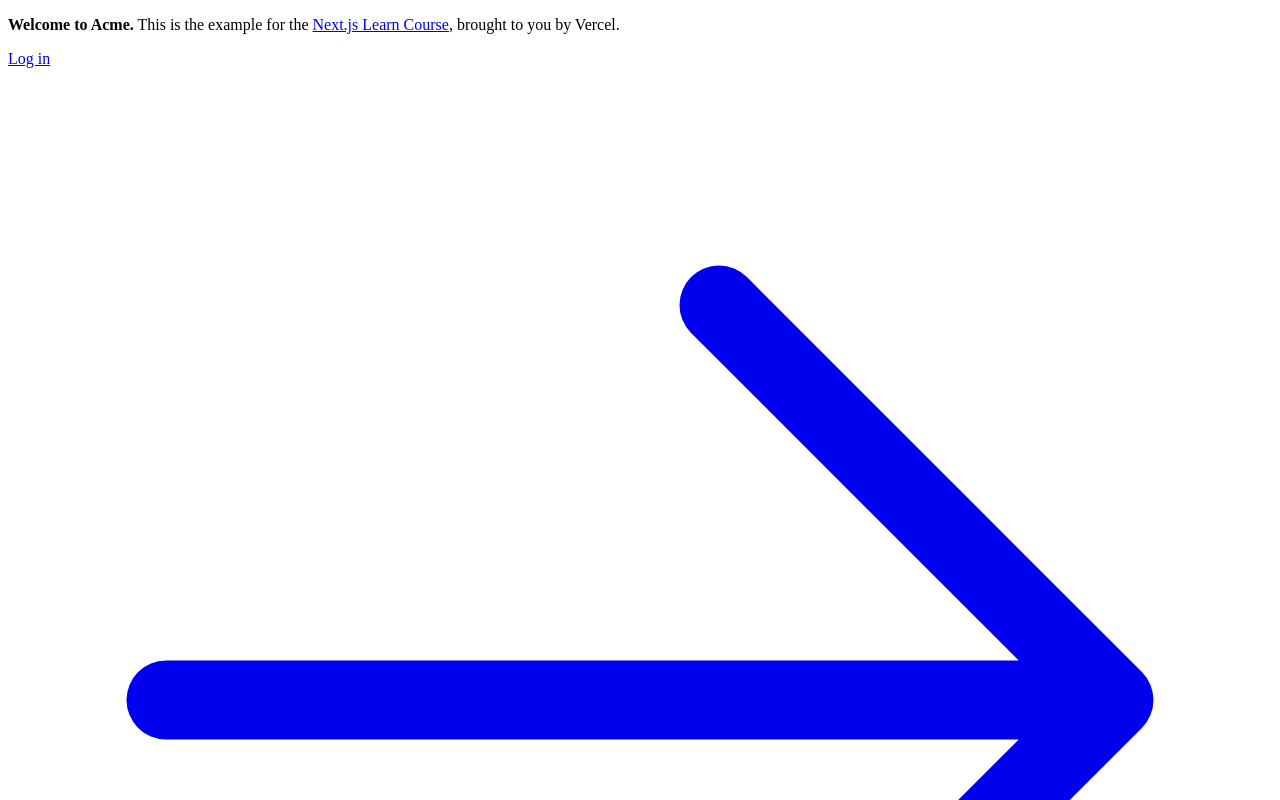
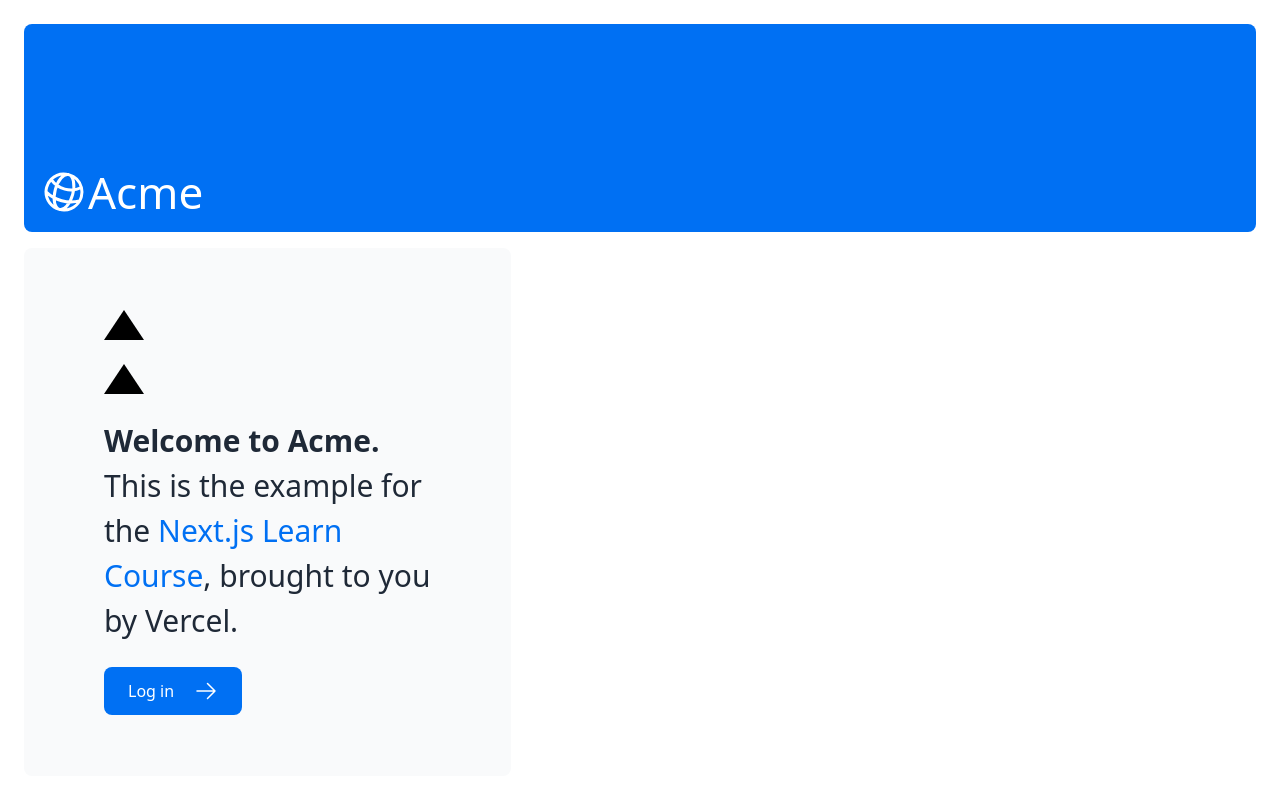
Before and after one commit to SergiuPlesco/dashboard-nextjs, a Next.js app: page / in a window 1280 px wide. Shown: the top 800 px of the page. Built offline with nearby package versions, Linux system fonts and the light colour scheme.

Commit message:
trying css modules, added missing alt attribute

```diff
--- a/app/layout.tsx
+++ b/app/layout.tsx
@@ -1,3 +1,4 @@
+import '@/app/ui/global.css';
 export default function RootLayout({
   children,
 }: {
--- a/app/page.tsx
+++ b/app/page.tsx
@@ -1,15 +1,18 @@
 import AcmeLogo from '@/app/ui/acme-logo';
 import { ArrowRightIcon } from '@heroicons/react/24/outline';
 import Link from 'next/link';
+import styles from '@/app/ui/home.module.css';
 
 export default function Page() {
   return (
     <main className="flex min-h-screen flex-col p-6">
       <div className="flex h-20 shrink-0 items-end rounded-lg bg-blue-500 p-4 md:h-52">
-        {/* <AcmeLogo /> */}
+        <AcmeLogo />
       </div>
       <div className="mt-4 flex grow flex-col gap-4 md:flex-row">
         <div className="flex flex-col justify-center gap-6 rounded-lg bg-gray-50 px-6 py-10 md:w-2/5 md:px-20">
+          <div className="h-0 w-0 border-b-[30px] border-l-[20px] border-r-[20px] border-b-black border-l-transparent border-r-transparent" />
+          <div className={styles.shape}></div>
           <p className={`text-xl text-gray-800 md:text-3xl md:leading-normal`}>
             <strong>Welcome to Acme.</strong> This is the example for the{' '}
             <a href="https://nextjs.org/learn/" className="text-blue-500">
--- a/app/ui/acme-logo.tsx
+++ b/app/ui/acme-logo.tsx
@@ -1,11 +1,8 @@
 import { GlobeAltIcon } from '@heroicons/react/24/outline';
-import { lusitana } from '@/app/ui/fonts';
 
 export default function AcmeLogo() {
   return (
-    <div
-      className={`${lusitana.className} flex flex-row items-center leading-none text-white`}
-    >
+    <div className={` flex flex-row items-center leading-none text-white`}>
       <GlobeAltIcon className="h-12 w-12 rotate-[15deg]" />
       <p className="text-[44px]">Acme</p>
     </div>
--- /dev/null
+++ b/app/ui/home.module.css
@@ -0,0 +1,7 @@
+.shape {
+  height: 0;
+  width: 0;
+  border-bottom: 30px solid black;
+  border-left: 20px solid transparent;
+  border-right: 20px solid transparent;
+}
--- a/app/ui/invoices/table.tsx
+++ b/app/ui/invoices/table.tsx
@@ -90,6 +90,7 @@
                         className="rounded-full"
                         width={28}
                         height={28}
+                        alt=""
                       />
                       <p>{invoice.name}</p>
                     </div>
```
